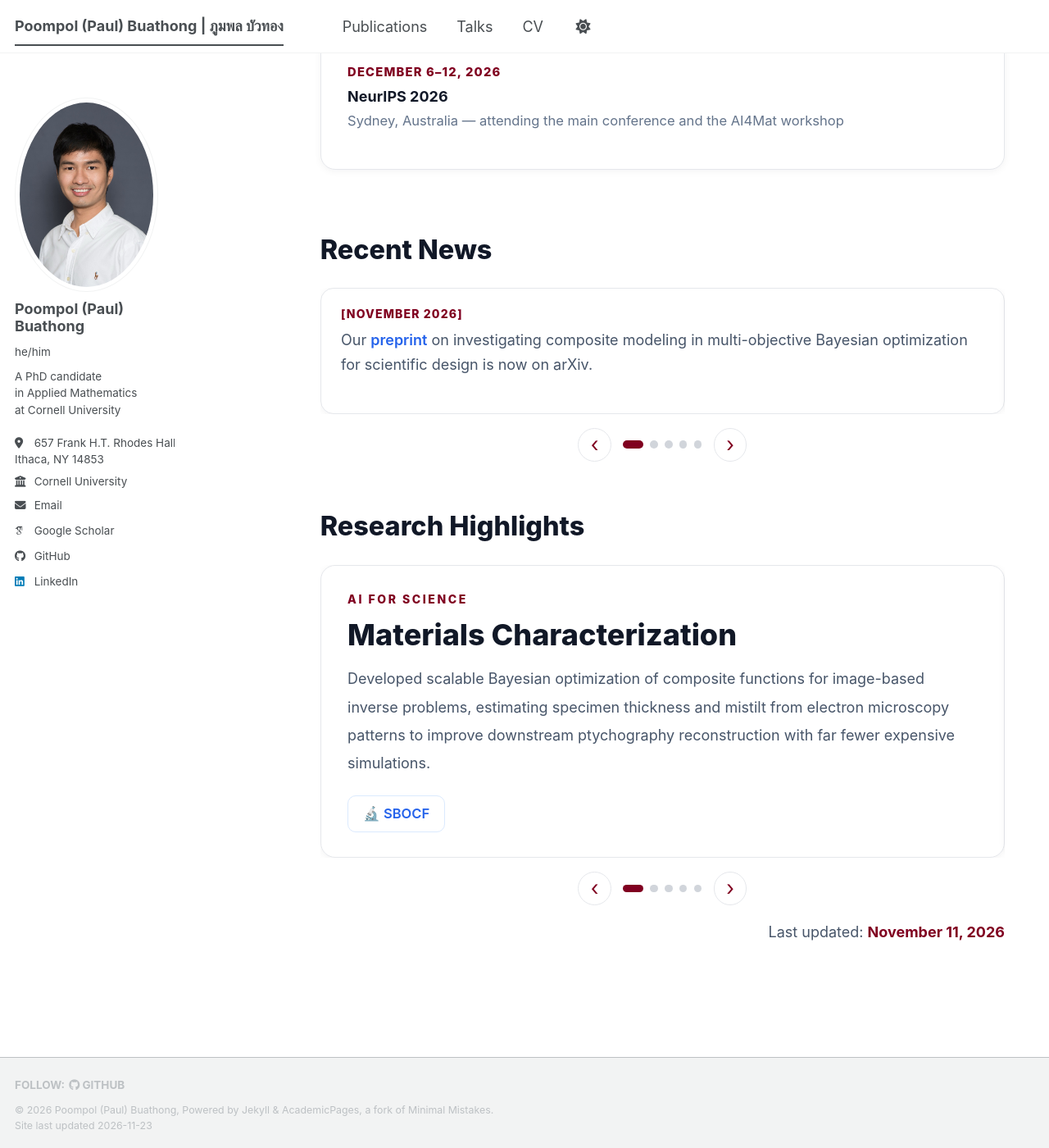
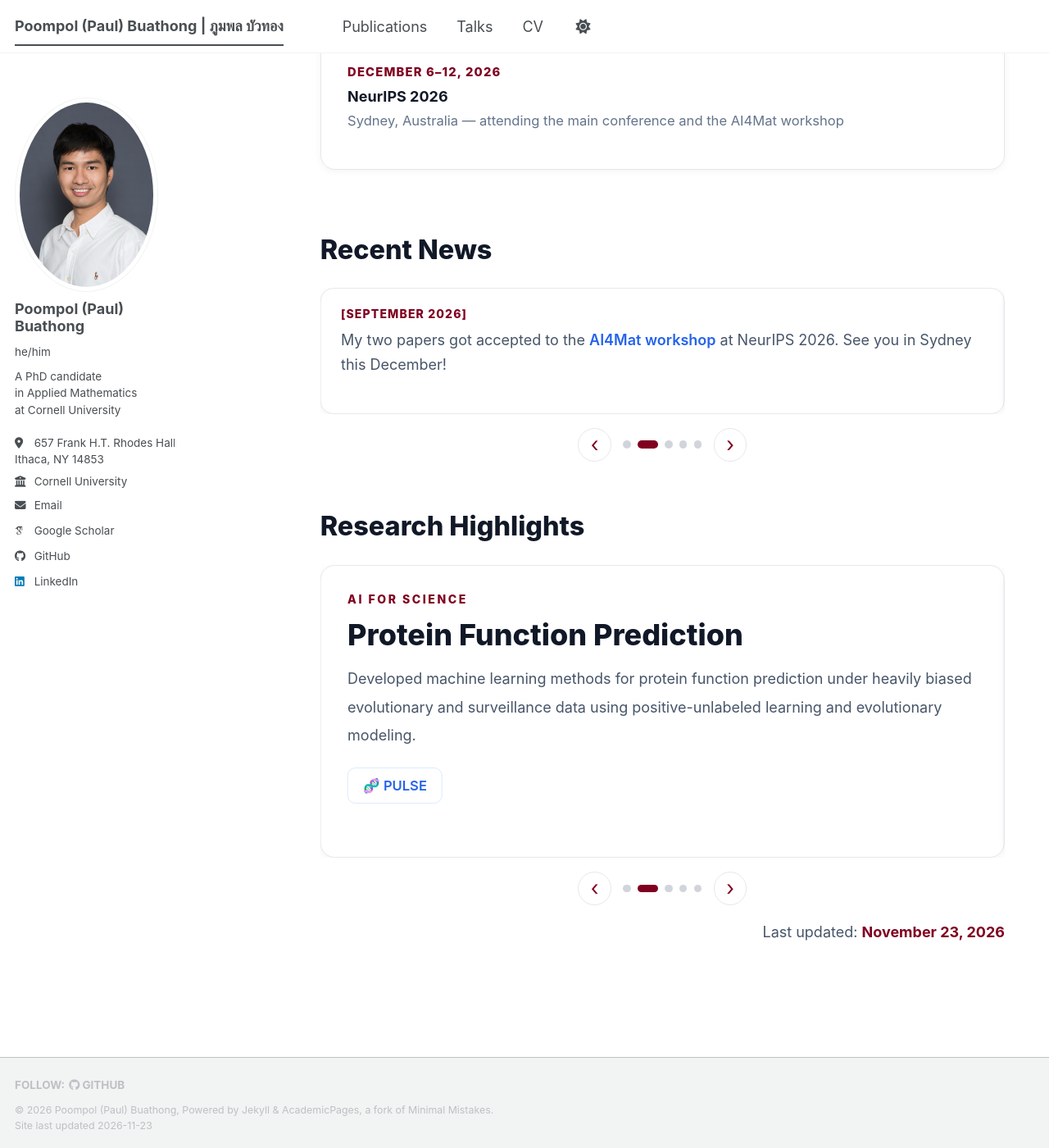
Before and after one commit to poompol/poompol.github.io, a Jekyll site: the page built from _pages/about.md, in a window 1280 px wide and 1400 px high, scrolled down 1153 px. Shown: the whole window at 82% size. Built offline with Jekyll 4.4.1, drawn with Linux system fonts in a browser that asks for light colours; some web fonts are replaced; a script bundle is joined from its source files by our own code; library files that are not in the unit come from our copies.

Commit message:
minor updates

```diff
--- a/_pages/about.md
+++ b/_pages/about.md
@@ -687,7 +687,7 @@ Developed kernel methods and Bayesian optimization techniques for optimization p
 </div>
 
 <div class="home-text" style="text-align:right; margin-top:0.5rem;">
-Last updated: <strong style="color:#800020;">November 11, 2026</strong>
+Last updated: <strong style="color:#800020;">November 23, 2026</strong>
 </div>
 
 </div>
--- a/assets/js/home-carousels.js
+++ b/assets/js/home-carousels.js
@@ -94,7 +94,7 @@
       stop();
       timer = setInterval(function () {
         go(index + 1);
-      }, 8000);
+      }, 4000);
     }
 
     function restart() {
```
